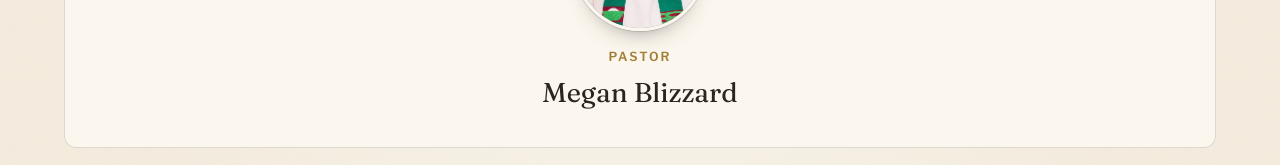
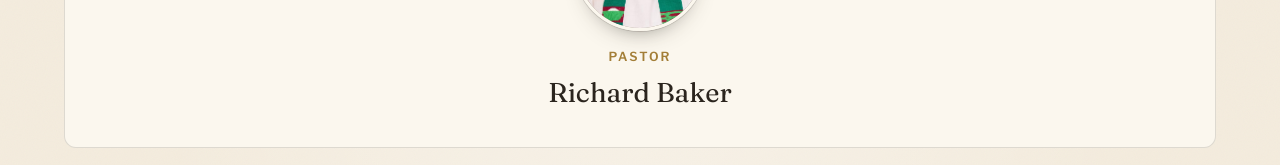
Before and after one commit to stonechapelumc/stonechapelumc.github.io, a plain HTML site: page staff/index.html in a window 1280 px wide. Shown: the part 538-703 px from the top of the page. Drawn offline with nearby package versions, Linux system fonts and the light colour scheme.

Commit message:
Update index.html
Updated some text.

```diff
--- a/staff/index.html
+++ b/staff/index.html
@@ -132,7 +132,7 @@
                                 />
                             </div>
                             <div class="role">Pastor</div>
-                            <div class="name">Megan Blizzard</div>
+                            <div class="name">Richard Baker</div>
                         </article>
 
                         <article class="leader reveal">
```
